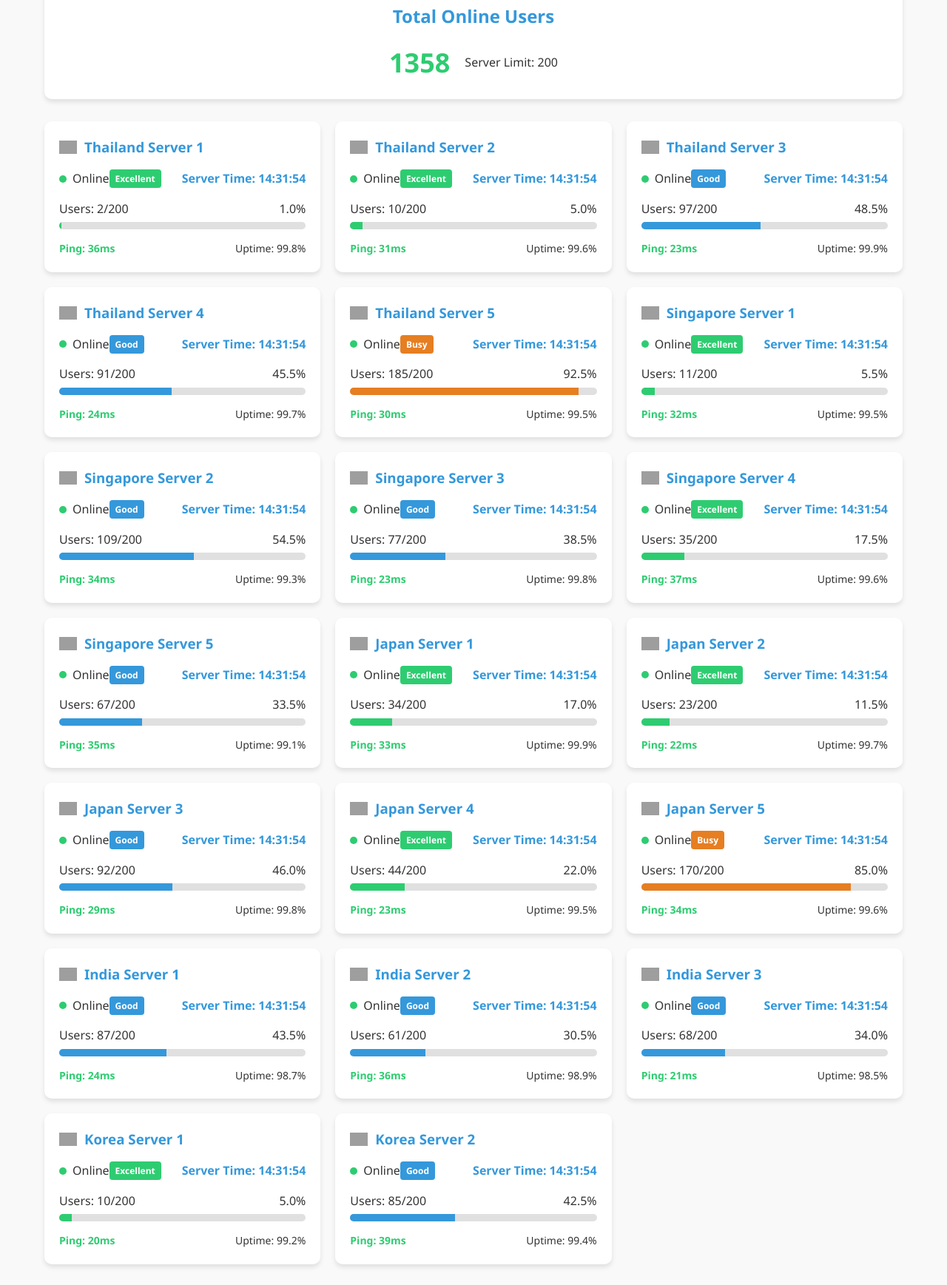
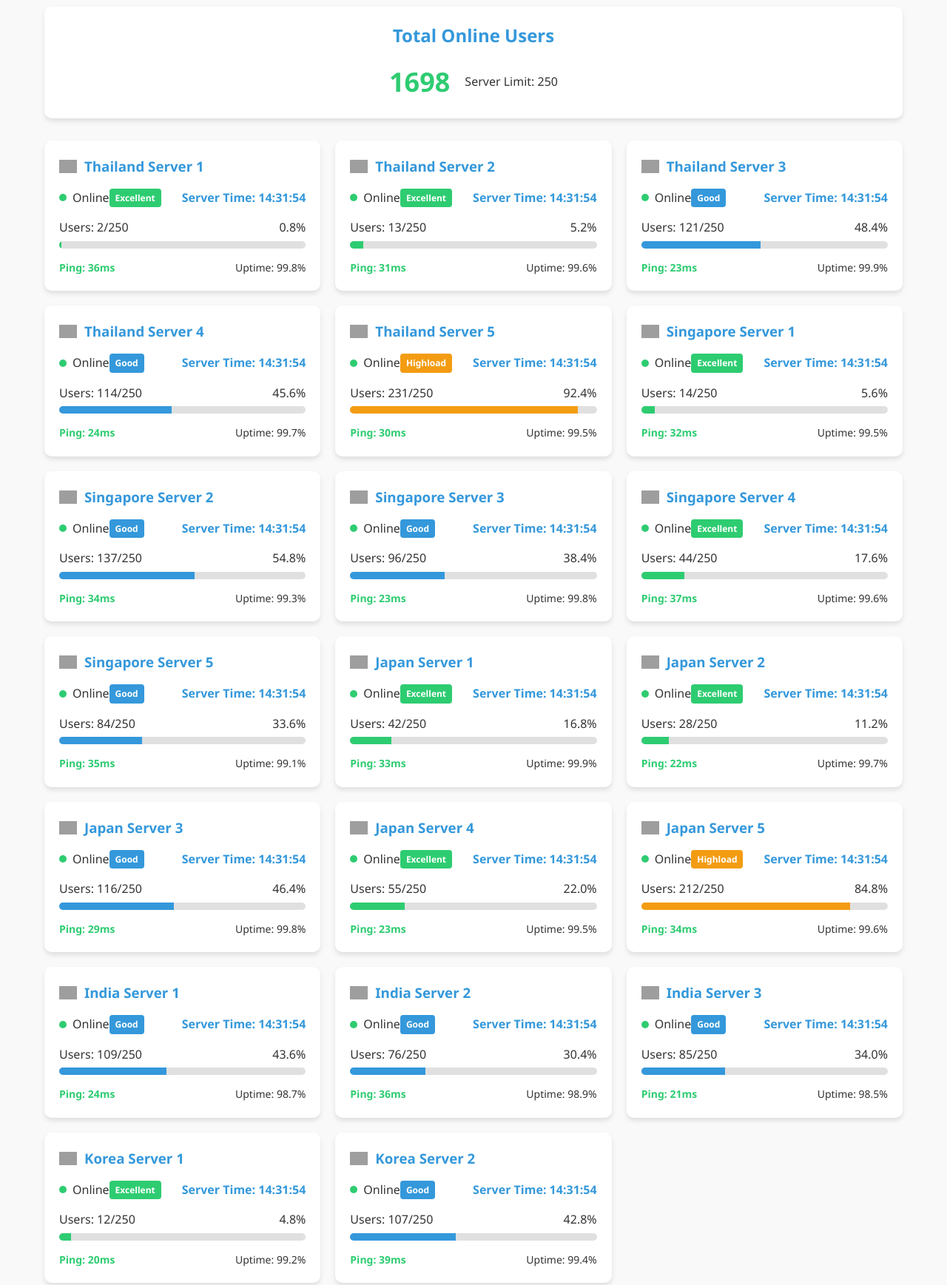
Before and after one commit to THANDARLIN2015/Jaideesite, a plain HTML site: page index.html in a window 1280 px wide. Shown: the part 870-2607 px from the top of the page at 74% size. Drawn offline with Linux system fonts and the light colour scheme; grey boxes are pictures that could not be loaded.

Commit message:
Update index.html

```diff
--- a/index.html
+++ b/index.html
@@ -20,8 +20,6 @@
             --excellent-color: #2ecc71;
             --good-color: #3498db;
             --highload-color: #f39c12;
-            --busy-color: #e67e22;
-            --full-color: #e74c3c;
         }
 
         .dark-mode {
@@ -36,8 +34,6 @@
             --excellent-color: #27ae60;
             --good-color: #2980b9;
             --highload-color: #d35400;
-            --busy-color: #e67e22;
-            --full-color: #c0392b;
         }
 
         * {
@@ -391,12 +387,13 @@
             background-color: var(--highload-color);
         }
 
-        .status-busy {
-            background-color: var(--busy-color);
-        }
-
-        .status-full {
-            background-color: var(--full-color);
+        .copyright {
+            text-align: center;
+            margin-top: 30px;
+            padding: 20px;
+            color: var(--text-color);
+            opacity: 0.7;
+            font-size: 14px;
         }
 
         .ping {
@@ -451,6 +448,7 @@
             <img src="https://via.placeholder.com/80x80" alt="Jaidee VPN Logo">
             <div class="logo-text">
                 <h1>Jaidee VPN Users Website</h1>
+                <p>The Best Free VPN Of Thailand</p>
                 <div class="providers">
                     <span>DTAC</span>
                     <span>TRUE</span>
@@ -497,7 +495,7 @@
             <h2>Total Online Users</h2>
             <div class="total-online-info">
                 <div class="total-count" id="total-online-count">0</div>
-                <div class="server-limit">Server Limit: <span id="server-limit">200</span></div>
+                <div class="server-limit">Server Limit: <span id="server-limit">250</span></div>
             </div>
         </div>
 
@@ -516,7 +514,7 @@
                 </div>
                 <div class="progress-container">
                     <div class="progress-label">
-                        <span class="user-count">Users: 0/200</span>
+                        <span class="user-count">Users: 0/250</span>
                         <span class="user-percent">0%</span>
                     </div>
                     <div class="progress-bar">
@@ -541,7 +539,7 @@
                 </div>
                 <div class="progress-container">
                     <div class="progress-label">
-                        <span class="user-count">Users: 0/200</span>
+                        <span class="user-count">Users: 0/250</span>
                         <span class="user-percent">0%</span>
                     </div>
                     <div class="progress-bar">
@@ -566,7 +564,7 @@
                 </div>
                 <div class="progress-container">
                     <div class="progress-label">
-                        <span class="user-count">Users: 0/200</span>
+                        <span class="user-count">Users: 0/250</span>
                         <span class="user-percent">0%</span>
                     </div>
                     <div class="progress-bar">
@@ -585,13 +583,13 @@
                     <div class="status-indicator">
                         <div class="status-dot online"></div>
                         <span>Online</span>
-                        <span class="server-status-label status-busy">Busy</span>
+                        <span class="server-status-label status-highload">Highload</span>
                     </div>
                     <span class="server-time">Server Time: 00:00:00</span>
                 </div>
                 <div class="progress-container">
                     <div class="progress-label">
-                        <span class="user-count">Users: 0/200</span>
+                        <span class="user-count">Users: 0/250</span>
                         <span class="user-percent">0%</span>
                     </div>
                     <div class="progress-bar">
@@ -610,13 +608,13 @@
                     <div class="status-indicator">
                         <div class="status-dot online"></div>
                         <span>Online</span>
-                        <span class="server-status-label status-full">Full</span>
+                        <span class="server-status-label status-highload">Highload</span>
                     </div>
                     <span class="server-time">Server Time: 00:00:00</span>
                 </div>
                 <div class="progress-container">
                     <div class="progress-label">
-                        <span class="user-count">Users: 0/200</span>
+                        <span class="user-count">Users: 0/250</span>
                         <span class="user-percent">0%</span>
                     </div>
                     <div class="progress-bar">
@@ -642,7 +640,7 @@
                 </div>
                 <div class="progress-container">
                     <div class="progress-label">
-                        <span class="user-count">Users: 0/200</span>
+                        <span class="user-count">Users: 0/250</span>
                         <span class="user-percent">0%</span>
                     </div>
                     <div class="progress-bar">
@@ -667,7 +665,7 @@
                 </div>
                 <div class="progress-container">
                     <div class="progress-label">
-                        <span class="user-count">Users: 0/200</span>
+                        <span class="user-count">Users: 0/250</span>
                         <span class="user-percent">0%</span>
                     </div>
                     <div class="progress-bar">
@@ -692,7 +690,7 @@
                 </div>
                 <div class="progress-container">
                     <div class="progress-label">
-                        <span class="user-count">Users: 0/200</span>
+                        <span class="user-count">Users: 0/250</span>
                         <span class="user-percent">0%</span>
                     </div>
                     <div class="progress-bar">
@@ -711,13 +709,13 @@
                     <div class="status-indicator">
                         <div class="status-dot online"></div>
                         <span>Online</span>
-                        <span class="server-status-label status-busy">Busy</span>
+                        <span class="server-status-label status-highload">Highload</span>
                     </div>
                     <span class="server-time">Server Time: 00:00:00</span>
                 </div>
                 <div class="progress-container">
                     <div class="progress-label">
-                        <span class="user-count">Users: 0/200</span>
+                        <span class="user-count">Users: 0/250</span>
                         <span class="user-percent">0%</span>
                     </div>
                     <div class="progress-bar">
@@ -736,13 +734,13 @@
                     <div class="status-indicator">
                         <div class="status-dot online"></div>
                         <span>Online</span>
-                        <span class="server-status-label status-full">Full</span>
+                        <span class="server-status-label status-highload">Highload</span>
                     </div>
                     <span class="server-time">Server Time: 00:00:00</span>
                 </div>
                 <div class="progress-container">
                     <div class="progress-label">
-                        <span class="user-count">Users: 0/200</span>
+                        <span class="user-count">Users: 0/250</span>
                         <span class="user-percent">0%</span>
                     </div>
                     <div class="progress-bar">
@@ -768,7 +766,7 @@
                 </div>
                 <div class="progress-container">
                     <div class="progress-label">
-                        <span class="user-count">Users: 0/200</span>
+                        <span class="user-count">Users: 0/250</span>
                         <span class="user-percent">0%</span>
                     </div>
                     <div class="progress-bar">
@@ -793,7 +791,7 @@
                 </div>
                 <div class="progress-container">
                     <div class="progress-label">
-                        <span class="user-count">Users: 0/200</span>
+                        <span class="user-count">Users: 0/250</span>
                         <span class="user-percent">0%</span>
                     </div>
                     <div class="progress-bar">
@@ -818,7 +816,7 @@
                 </div>
                 <div class="progress-container">
                     <div class="progress-label">
-                        <span class="user-count">Users: 0/200</span>
+                        <span class="user-count">Users: 0/250</span>
                         <span class="user-percent">0%</span>
                     </div>
                     <div class="progress-bar">
@@ -837,13 +835,13 @@
                     <div class="status-indicator">
                         <div class="status-dot online"></div>
                         <span>Online</span>
-                        <span class="server-status-label status-busy">Busy</span>
+                        <span class="server-status-label status-highload">Highload</span>
                     </div>
                     <span class="server-time">Server Time: 00:00:00</span>
                 </div>
                 <div class="progress-container">
                     <div class="progress-label">
-                        <span class="user-count">Users: 0/200</span>
+                        <span class="user-count">Users: 0/250</span>
                         <span class="user-percent">0%</span>
                     </div>
                     <div class="progress-bar">
@@ -862,13 +860,13 @@
                     <div class="status-indicator">
                         <div class="status-dot online"></div>
                         <span>Online</span>
-                        <span class="server-status-label status-full">Full</span>
+                        <span class="server-status-label status-highload">Highload</span>
                     </div>
                     <span class="server-time">Server Time: 00:00:00</span>
                 </div>
                 <div class="progress-container">
                     <div class="progress-label">
-                        <span class="user-count">Users: 0/200</span>
+                        <span class="user-count">Users: 0/250</span>
                         <span class="user-percent">0%</span>
                     </div>
                     <div class="progress-bar">
@@ -894,7 +892,7 @@
                 </div>
                 <div class="progress-container">
                     <div class="progress-label">
-                        <span class="user-count">Users: 0/200</span>
+                        <span class="user-count">Users: 0/250</span>
                         <span class="user-percent">0%</span>
                     </div>
                     <div class="progress-bar">
@@ -919,7 +917,7 @@
                 </div>
                 <div class="progress-container">
                     <div class="progress-label">
-                        <span class="user-count">Users: 0/200</span>
+                        <span class="user-count">Users: 0/250</span>
                         <span class="user-percent">0%</span>
                     </div>
                     <div class="progress-bar">
@@ -944,7 +942,7 @@
                 </div>
                 <div class="progress-container">
                     <div class="progress-label">
-                        <span class="user-count">Users: 0/200</span>
+                        <span class="user-count">Users: 0/250</span>
                         <span class="user-percent">0%</span>
                     </div>
                     <div class="progress-bar">
@@ -964,13 +962,13 @@
                     <div class="status-indicator">
                         <div class="status-dot online"></div>
                         <span>Online</span>
-                        <span class="server-status-label status-busy">Busy</span>
+                        <span class="server-status-label status-highload">Highload</span>
                     </div>
                     <span class="server-time">Server Time: 00:00:00</span>
                 </div>
                 <div class="progress-container">
                     <div class="progress-label">
-                        <span class="user-count">Users: 0/200</span>
+                        <span class="user-count">Users: 0/250</span>
                         <span class="user-percent">0%</span>
                     </div>
                     <div class="progress-bar">
@@ -989,13 +987,13 @@
                     <div class="status-indicator">
                         <div class="status-dot online"></div>
                         <span>Online</span>
-                        <span class="server-status-label status-full">Full</span>
+                        <span class="server-status-label status-highload">Highload</span>
                     </div>
                     <span class="server-time">Server Time: 00:00:00</span>
                 </div>
                 <div class="progress-container">
                     <div class="progress-label">
-                        <span class="user-count">Users: 0/200</span>
+                        <span class="user-count">Users: 0/250</span>
                         <span class="user-percent">0%</span>
                     </div>
                     <div class="progress-bar">
@@ -1015,7 +1013,17 @@
             <div class="message-content">
                 <p>Welcome to Jaidee VPN service! Our servers are running smoothly with 99.9% uptime. Please download our latest app for the best experience.</p>
                 <p>For any issues, contact us via Messenger or Telegram.</p>
+                <p>DTAC Jaidee *117*30#  30 THB</p>
+                <p>TRUE Jaidee *900*8131# 31.50 THB</p>
+                <p>DTAC Gaming Plan DTAC APP</p>
+                <p>True Viber Plan *900*3809# 53 THB</p>
+                <p>True VDO Plan *900*1347# 54 THB</p>
             </div>
+        </div>
+
+        <!-- Copyright Section -->
+        <div class="copyright">
+            © 2025 Jaidee VPN SERVICE. All rights reserved.
         </div>
     </div>
 
@@ -1086,15 +1094,13 @@
         function getStatusLabel(percentage) {
             if (percentage < 30) return { text: "Excellent", class: "status-excellent" };
             if (percentage < 60) return { text: "Good", class: "status-good" };
-            if (percentage < 80) return { text: "Highload", class: "status-highload" };
-            if (percentage < 95) return { text: "Busy", class: "status-busy" };
-            return { text: "Full", class: "status-full" };
+            return { text: "Highload", class: "status-highload" };
         }
 
         // Update server status and online users
         function updateServerStatus() {
             let totalOnline = 0;
-            const serverLimit = 200;
+            const serverLimit = 250;
 
             // Update server user counts
             const userCountElements = document.querySelectorAll('.user-count');
@@ -1111,9 +1117,7 @@
                 // Update progress bar color based on percentage
                 if (percentage < 30) progressFill.style.backgroundColor = "var(--excellent-color)";
                 else if (percentage < 60) progressFill.style.backgroundColor = "var(--good-color)";
-                else if (percentage < 80) progressFill.style.backgroundColor = "var(--highload-color)";
-                else if (percentage < 95) progressFill.style.backgroundColor = "var(--busy-color)";
-                else progressFill.style.backgroundColor = "var(--full-color)";
+                else progressFill.style.backgroundColor = "var(--highload-color)";
 
                 // Update percentage text
                 el.nextElementSibling.textContent = `${percentage}%`;
@@ -1138,9 +1142,9 @@
         updateDate();
         setInterval(updateClock, 1000);
 
-        // Update server status every 30 seconds
+        // Update server status every 60 seconds (1 minute)
         updateServerStatus();
-        setInterval(updateServerStatus, 30000);
+        setInterval(updateServerStatus, 60000);
 
         // Update ping times every 5 seconds
         updatePingTimes();
```
